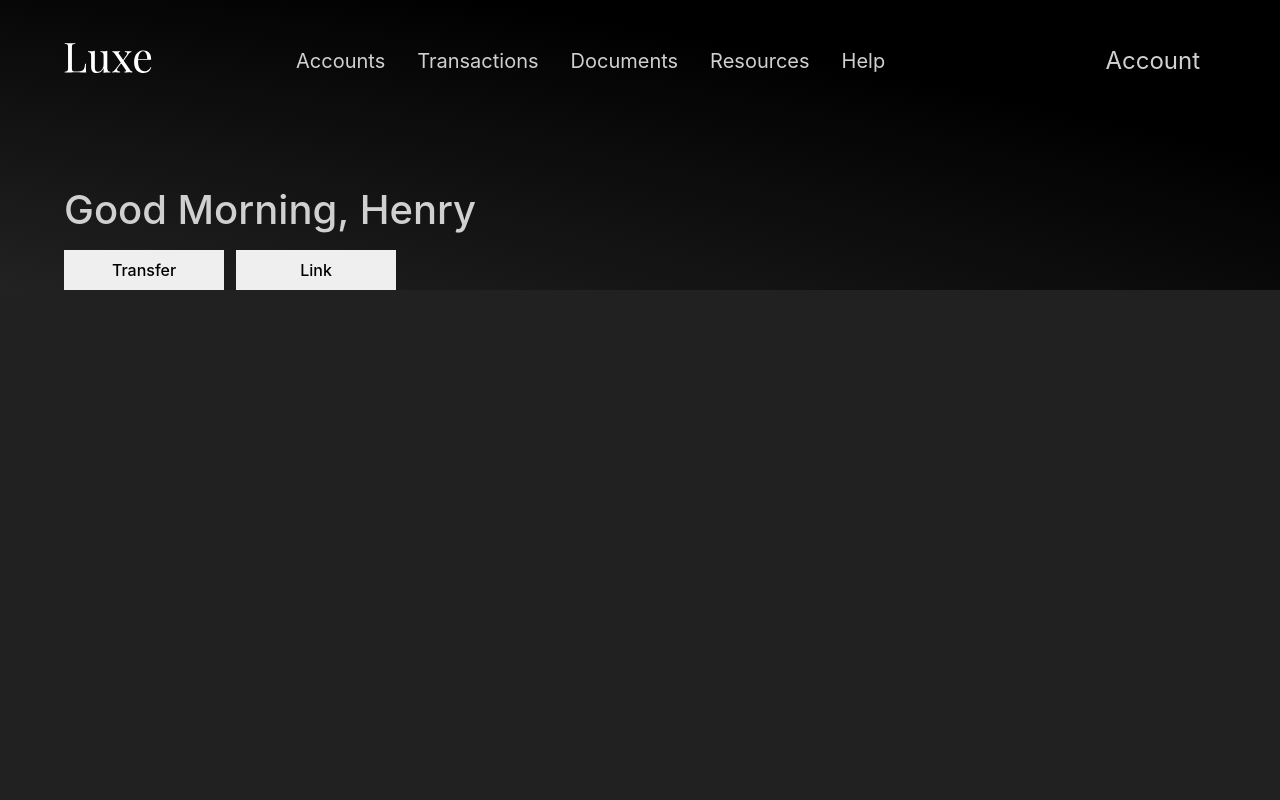
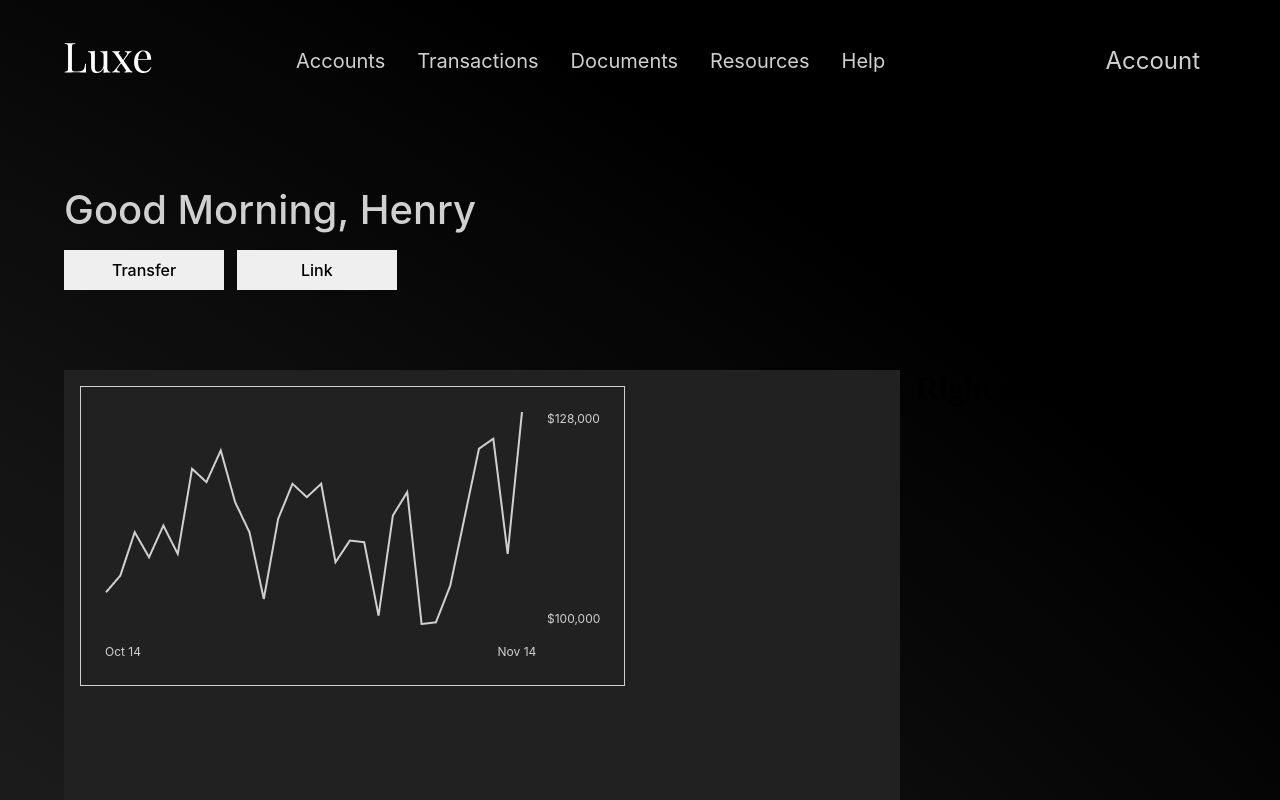
Before and after one commit to hai-henry/luxe-banking-app, a React (Vite) app: page / in a window 1280 px wide. Shown: the top 800 px of the page. Built offline with nearby package versions, Linux system fonts and the light colour scheme.

Commit message:
Add networth graph

```diff
--- a/src/components/navbar/Navbar.tsx
+++ b/src/components/navbar/Navbar.tsx
@@ -24,16 +24,16 @@ const Menu = () => (
 
 const Navbar = () => {
   return (
-    <div className="luxe__navbar">
-      <div className="luxe__navbar-links">
-        <div className="luxe__navbar-logo">
+    <div className="navbar">
+      <div className="navbar__links">
+        <div className="navbar__logo">
           <img src={logo} alt="logo" />
         </div>
-        <div className="luxe__navbar-links_container">
+        <div className="navbar__links-container">
           <Menu />
         </div>
       </div>
-      <div className="luxe__navbar-sign">
+      <div className="navbar__sign">
         <p>Account</p>
       </div>
     </div>
--- a/src/components/navbar/navbar.css
+++ b/src/components/navbar/navbar.css
@@ -1,40 +1,40 @@
-.luxe__navbar {
+.navbar {
   display: flex;
   align-items: center;
 
   padding: 2rem 4rem;
 }
 
-.luxe__navbar-links {
+.navbar__links {
   flex: 1;
   display: flex;
   justify-content: flex-start;
   align-items: center;
 }
 
-.luxe__navbar-logo {
+.navbar__logo {
   margin-right: 2rem;
 }
 
-.luxe__navbar-logo img {
+.navbar__logo img {
   width: 88px;
   height: 53px;
 }
 
-.luxe__navbar-links_container {
+.navbar__links-container {
   display: flex;
   flex-direction: row;
   padding: 0 6rem;
 }
 
-.luxe__navbar-sign {
+.navbar__sign {
   display: flex;
   justify-content: flex-end;
   align-items: center;
 }
 
-.luxe__navbar-links_container p,
-.luxe__navbar-sign p {
+.navbar__links-container p,
+.navbar__sign p {
   color: var(--color-text);
   font-family: var(--font-family);
 
@@ -42,12 +42,12 @@
   cursor: pointer;
 }
 
-.luxe__navbar-links_container p {
+.navbar__links-container p {
   text-align: center;
   font-size: 20px;
 }
 
-.luxe__navbar-sign p {
+.navbar__sign p {
   text-align: center;
   font-size: 24px;
 }
--- a/src/containers/header/Header.tsx
+++ b/src/containers/header/Header.tsx
@@ -3,10 +3,10 @@ import './Header.css';
 
 const Header = () => {
   return (
-    <div className="luxe__header" id="home">
-      <div className="luxe__header-content">
+    <div className="header" id="home">
+      <div className="header__content">
         <h1>Good Morning, Henry</h1>
-        <div className="luxe__header-buttons">
+        <div className="header__buttons">
           <button type="button">Transfer</button>
           <button type="button">Link</button>
         </div>
--- a/src/containers/header/header.css
+++ b/src/containers/header/header.css
@@ -1,17 +1,17 @@
-.luxe__header {
+.header {
   display: flex;
   flex-direction: row;
 }
 
-.luxe__header-content {
+.header__content {
   flex: 1;
   display: flex;
   flex-direction: column;
 
-  padding: 4rem 0 0rem 4rem;
+  padding: 4rem 0 3rem 4rem;
 }
 
-.luxe__header-content h1 {
+.header__content h1 {
   color: var(--color-text);
   font-family: var(--font-family);
   font-size: 40px;
@@ -20,22 +20,20 @@
   margin: 0 0 1rem;
 }
 
-.luxe__header-buttons {
+.header__buttons {
   display: flex;
   align-items: flex-start;
   align-content: flex-start;
-  gap: 12px;
+  gap: 0.8rem;
   flex-wrap: wrap;
 }
 
-.luxe__header-buttons button {
+.header__buttons button {
   display: flex;
   width: 160px;
   height: 40px;
-  padding: 6px 21px;
   justify-content: center;
   align-items: center;
-  gap: 10px;
   flex-shrink: 0;
 
   color: #000;
--- a/src/containers/info/Info.tsx
+++ b/src/containers/info/Info.tsx
@@ -1,16 +1,29 @@
 import React from 'react';
+import networth_graph from '../../assets/networth_graph.png';
 import './info.css';
 
 const Info = () => {
   return (
-    <div className="luxe__info">
-      <div className="luxe__info-content">
-        <div className="luxe__info-content_left">
-          <div className="luxe__info-content_left-row-1">
-            <div className="luxe __info-content_left-row-1-left"></div>
+    <div className="info">
+      <div className="info__content">
+        <div className="info__content-left">
+          <div className="info__graph-container">
+            <div className="info__net-worth-graph">
+              <img src={networth_graph} alt="Net worth Graph" />
+              <div className="info__net-worth-graph-values">
+                <p>$128,000</p>
+                <p>$100,000</p>
+              </div>
+            </div>
+            <div className="info__net-worth-graph-months">
+              <p>Oct 14</p>
+              <p>Nov 14</p>
+            </div>
           </div>
         </div>
-        <div className="luxe__info-content_right"></div>
+        <div className="info__content_right">
+          <h1>Right side info</h1>
+        </div>
       </div>
     </div>
   );
--- a/src/containers/info/info.css
+++ b/src/containers/info/info.css
@@ -0,0 +1,75 @@
+.info {
+  display: flex;
+  align-items: center;
+
+  padding: 2rem 0 0 4rem;
+}
+
+.info__content {
+  display: inline-flex;
+  align-items: flex-start;
+  gap: 1rem;
+}
+
+.info__content-left {
+  display: flex;
+  width: 836px;
+  height: 704px;
+  padding: 1rem 1rem 0 1rem;
+  flex-direction: column;
+  align-items: flex-start;
+  gap: 1rem;
+
+  background-color: var(--color-bg);
+}
+
+.info__graph-container {
+  display: flex;
+  flex-direction: column;
+  align-items: flex-start;
+  gap: 1rem;
+  padding: 1.5rem 1.5rem;
+
+  border: 1px solid var(--color-border);
+}
+
+.info__net-worth-graph {
+  display: flex;
+  align-items: flex-start;
+  flex: 1 0 0;
+  align-self: stretch;
+  gap: 1.5rem;
+
+  color: var(--color-text);
+}
+
+.info__net-worth-graph-values {
+  display: flex;
+  flex-direction: column;
+  justify-content: space-between;
+  align-items: flex-start;
+  align-content: space-between;
+  flex: 1 0 0;
+  align-self: stretch;
+}
+
+.info__net-worth-graph-values p {
+  color: var(--Silver, #d0d0d0);
+  font-family: var(--font-family);
+  font-size: 12px;
+}
+
+.info__net-worth-graph-months {
+  display: flex;
+  height: 19px;
+  padding-right: 4rem;
+  justify-content: space-between;
+  align-items: center;
+  align-self: stretch;
+}
+
+.info__net-worth-graph-months p {
+  color: var(--Silver, #d0d0d0);
+  font-family: var(--font-family);
+  font-size: 12px;
+}
--- a/src/index.css
+++ b/src/index.css
@@ -3,6 +3,7 @@
 
   --color-bg: #212121;
   --color-text: #d0d0d0;
+  --color-border: #d0d0d0;
 
   font-synthesis: none;
   text-rendering: optimizeLegibility;
```
Also changed, not shown: src/assets/networth_graph.png (added).
